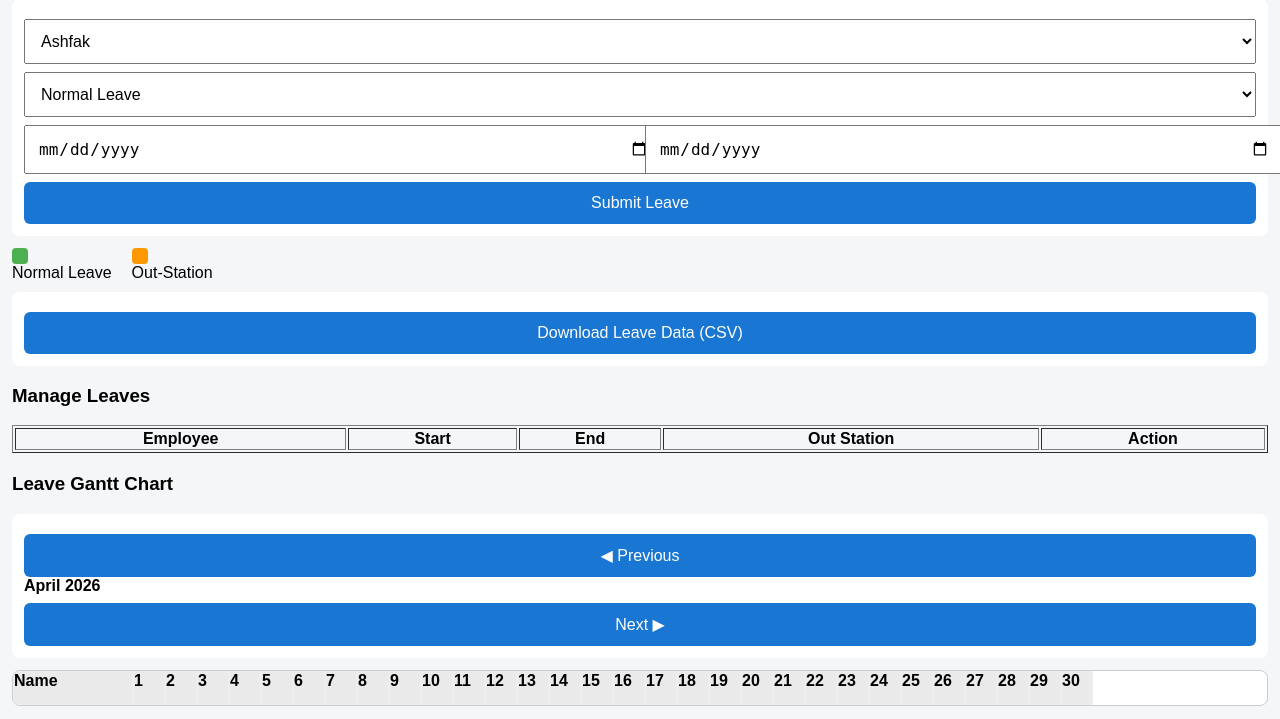
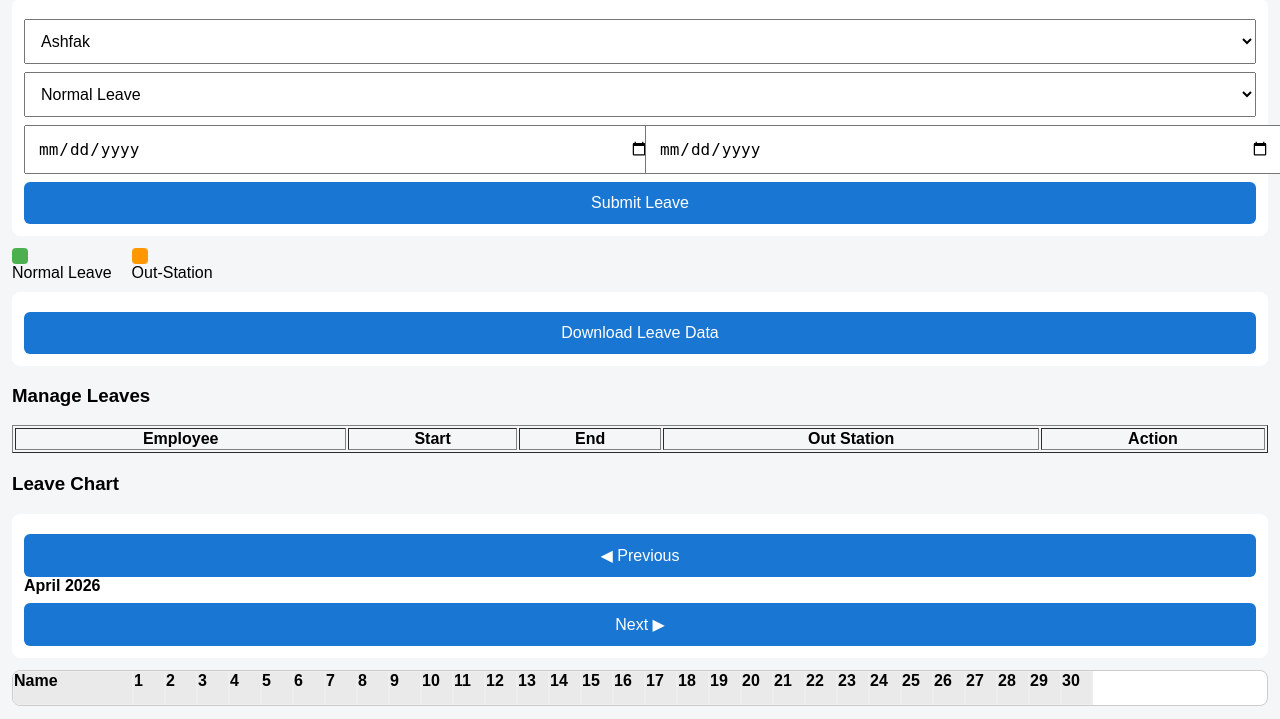
Before and after one commit to snehavinod1/leave-app, a Flask app: page / in a window 1280 px wide. Shown: the part 81-800 px from the top of the page. Run offline with Flask 3, Linux system fonts and the light colour scheme; data comes from the database, SQL or seed files in the repository; data that the repository does not hold is empty; parts of the project's set-up code (start-up, migrations or seed data) failed here and were passed over.

Commit message:
Update index.html

```diff
--- a/templates/index.html
+++ b/templates/index.html
@@ -122,7 +122,7 @@ button {
 
 <div class="card">
     <button onclick="export_csv()">
-        Download Leave Data (CSV)
+        Download Leave Data
     </button>
 </div>
 
@@ -141,7 +141,7 @@ button {
   <tbody></tbody>
 </table>
 
-<h3>Leave Gantt Chart</h3>
+<h3>Leave Chart</h3>
 
 <div class="card">
     <button onclick="nav(-1)">◀ Previous</button>
```
